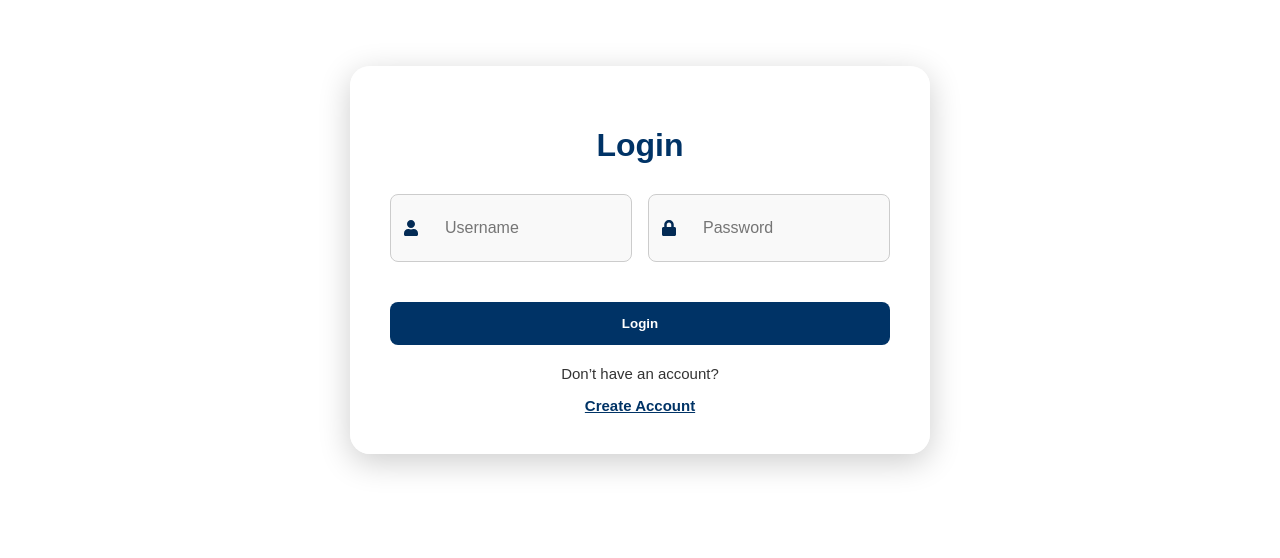
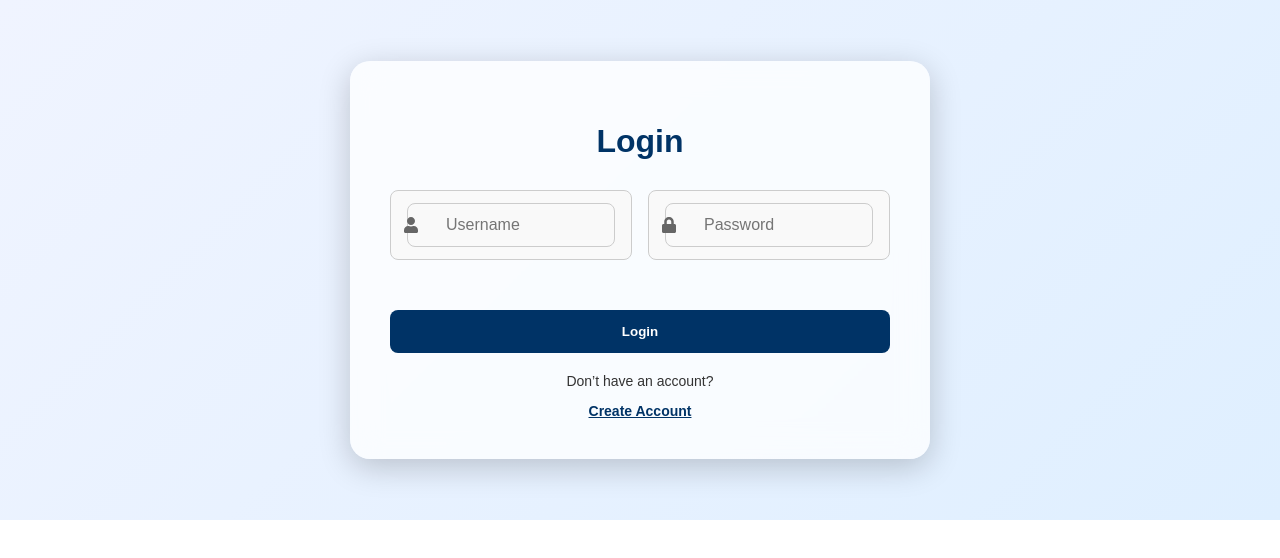
Before and after one commit to GargiAP/NGO-MANAGEMENT-1-, a React (Create React App) app: page /login in a window 1280 px wide. Shown: the top 558 px of the page. Built offline with nearby package versions, Linux system fonts and the light colour scheme.

Commit message:
volunteer form

```diff
--- a/src/App.js
+++ b/src/App.js
@@ -1,6 +1,7 @@
 import React from "react";
 import { BrowserRouter as Router, Routes, Route } from "react-router-dom";
 import HomePage from "./pages/homepage/Homepage";
+import VolunteerPage from "./pages/volunteerpg/Volunteerpg";
 import LoginPage from "./pages/loginpage/Loginpage";
 import SigninPage from "./pages/signinpage/Signinpage";
 
@@ -9,6 +10,7 @@ function App() {
     <Router>
       <Routes>
         <Route path="/" element={<HomePage />} />
+        <Route path="/volunteer" element={<VolunteerPage />} />
         <Route path="/login" element={<LoginPage />} />
         <Route path="/signin" element={<SigninPage />} />
       </Routes>
--- a/src/components/navbar/Navbar.css
+++ b/src/components/navbar/Navbar.css
@@ -5,7 +5,7 @@
     background-color:rgba(26, 26, 26, 0.7);
     padding: 15px 30px;
     backdrop-filter: blur(10px);
-    //color: white;
+    color: white;
     position: sticky;
     top: 0;
     z-index: 100;
--- a/src/components/navbar/Navbar.js
+++ b/src/components/navbar/Navbar.js
@@ -1,5 +1,6 @@
 import React from 'react';
 import './Navbar.css';
+import { Link } from 'react-router-dom';
 import logo from '../../logo.svg';
 
 const Navbar = ({ onLoginClick, onSigninClick }) => {
@@ -11,15 +12,13 @@ const Navbar = ({ onLoginClick, onSigninClick }) => {
 
       <ul className="nav-links">
         <li><a href="/">Home</a></li>
-        <li><a href="/volunteer">Volunteer</a></li>
+        <li><Link to="/volunteer">Volunteer</Link></li>
         <li><a href="/donation">Donation</a></li>
       </ul>
 
       <div className="button-container">
       <button className="button login-btn" onClick={onLoginClick}>Login</button>
-<button className="button signup-btn" onClick={onSigninClick}>Sign In</button>
-
-
+      <button className="button signup-btn" onClick={onSigninClick}>Sign Up</button>
       </div>
     </nav>
   );
--- a/src/pages/loginpage/loginpage.css
+++ b/src/pages/loginpage/loginpage.css
@@ -3,7 +3,7 @@
   justify-content: center;
   align-items: center;
   min-height: 60vh;
-  //background: linear-gradient(135deg, #f0f4ff, #dfefff);
+  background: linear-gradient(135deg, #f0f4ff, #dfefff);
   padding: 20px;
 }
 
--- a/src/pages/volunteerpg/Volunteerpg.js
+++ b/src/pages/volunteerpg/Volunteerpg.js
@@ -0,0 +1,38 @@
+import React from 'react';
+import { FaUser, FaEnvelope, FaHandsHelping } from 'react-icons/fa';
+import { Link } from 'react-router-dom';
+import './volunteer.css';
+
+const VolunteerPage = () => {
+  return (
+    <div className="login-wrapper">
+      <form className="login-card">
+        <h1 className="login-title">Volunteer Form</h1>
+
+        <div className="flex-input-group">
+          <div className="input-container">
+            <FaUser className="icon" />
+            <input type="text" placeholder="Full Name" required />
+          </div>
+          <div className="input-container">
+            <FaEnvelope className="icon" />
+            <input type="email" placeholder="Email Address" required />
+          </div>
+          <div className="input-container">
+            <FaHandsHelping className="icon" />
+            <input type="text" placeholder="Area of Interest" required />
+          </div>
+        </div>
+
+        <button className="login-button" type="submit">Submit</button>
+        <div className="login-subtext">
+          <p>Want to login instead?</p>
+          <Link to="/login" className="create-account">Go to Login</Link>
+        </div>
+
+      </form>
+    </div>
+  );
+};
+
+export default VolunteerPage;
--- /dev/null
+++ b/src/pages/volunteerpg/volunteer.css
@@ -0,0 +1,97 @@
+.login-wrapper {
+    display: flex;
+    justify-content: center;
+    align-items: center;
+    min-height: 60vh;
+    background: linear-gradient(135deg, #f0f4ff, #dfefff);
+    padding: 20px;
+  }
+
+  .login-card {
+    background: rgba(255, 255, 255, 0.75);
+    backdrop-filter: blur(15px);
+    border-radius: 20px;
+    padding: 40px;
+    width: 100%;
+    max-width: 500px;
+    box-shadow: 0 8px 32px rgba(0, 0, 0, 0.2);
+    color: #000;
+    text-align: center;
+  }
+
+  .login-title {
+    font-size: 2rem;
+    margin-bottom: 30px;
+    color: #003366;
+  }
+
+  .flex-input-group {
+    display: flex;
+    gap: 16px;
+    flex-wrap: wrap;
+    margin-bottom: 20px;
+  }
+
+  .flex-input-group .input-container {
+    flex: 1;
+    min-width: 200px;
+  }
+
+  .input-container {
+    position: relative;
+    margin-bottom: 20px;
+  }
+
+  .input-container .icon {
+    position: absolute;
+    top: 50%;
+    left: 12px;
+    transform: translateY(-50%);
+    color: #666;
+    font-size: 16px;
+  }
+
+  .input-container input {
+    width: 100%;
+    padding: 12px 12px 12px 38px;
+    border: 1px solid #ccc;
+    border-radius: 8px;
+    font-size: 16px;
+    outline: none;
+    background-color: #f9f9f9;
+    transition: border-color 0.3s;
+  }
+
+  .input-container input:focus {
+    border-color: #003366;
+  }
+
+  .login-button {
+    padding: 14px;
+    width: 100%;
+    background-color: #003366;
+    color: white;
+    border: none;
+    border-radius: 8px;
+    font-weight: bold;
+    cursor: pointer;
+    transition: background-color 0.3s ease;
+    margin-top: 10px;
+  }
+
+  .login-button:hover {
+    background-color: #0055aa;
+  }
+
+  .login-subtext {
+    margin-top: 20px;
+    font-size: 14px;
+    color: #333;
+  }
+
+  .create-account {
+    font-weight: bold;
+    color: #003366;
+    cursor: pointer;
+    margin-top: 5px;
+  }
```
Also changed, not shown: src/pages/volunteerpg/volunteerform.js (added).
